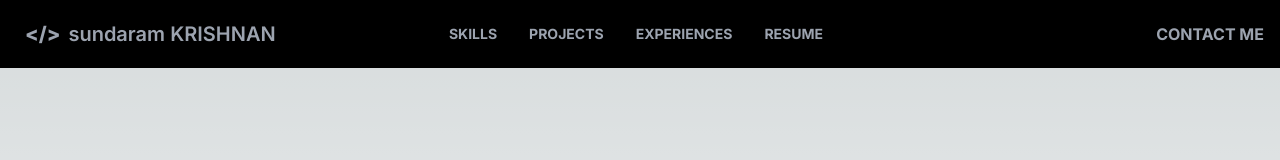
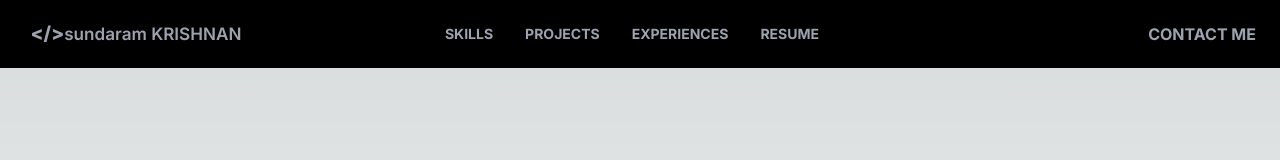
Before and after one commit to sundaram123krishnan/dev-portfolio, a Next.js app: page / in a window 1280 px wide. Shown: the top 160 px of the page. Built offline with nearby package versions, Linux system fonts and the light colour scheme.

Commit message:
fixing navbar responsiveness

```diff
--- a/src/app/components/Navbar.tsx
+++ b/src/app/components/Navbar.tsx
@@ -40,7 +40,12 @@ export default function Navbar() {
             </svg>
           </div>
           {menuOpen && (
-            <ul className="menu menu-sm dropdown-content mt-3 z-[1] p-2 shadow rounded-box w-52">
+            <ul className="menu menu-sm dropdown-content mt-3 z-[1] p-2 shadow rounded-box w-52 bg-gray-500 text-white">
+              <li className="uppercase">
+                <Link href="/">
+                  <p onClick={closeMenu}>Home</p>
+                </Link>
+              </li>
               <li className="uppercase">
                 <Link href="/skills">
                   <p onClick={closeMenu}>Skills</p>
@@ -57,18 +62,22 @@ export default function Navbar() {
                 </Link>
               </li>
               <li className="uppercase">
-                <Link href="/resume">
+                <Link href="/Sundaram_Resume.pdf">
                   <p onClick={closeMenu}>RESUME</p>
                 </Link>
               </li>
             </ul>
           )}
         </div>
-        <a href="/" className="btn btn-ghost text-xl">
-          <span className="font-extrabold">{"</>"}</span>sundaram KRISHNAN
+        <a
+          href="/"
+          className="hidden  lg:block btn btn-ghost text-lg text-center py-2"
+        >
+          <span className="font-extrabold text-xl">{"</>"}</span>sundaram
+          KRISHNAN
         </a>
       </div>
-      <div className="navbar-center hidden lg:flex ">
+      <div className="hidden lg:flex navbar-center">
         <ul className="menu menu-horizontal px-1">
           <li className="uppercase">
             <Link href="/skills">Skills</Link>
@@ -80,11 +89,11 @@ export default function Navbar() {
             <Link href="/experiences">Experiences</Link>
           </li>
           <li className="uppercase">
-            <Link href="/resume">Resume</Link>
+            <Link href="/Sundaram_Resume.pdf">Resume</Link>
           </li>
         </ul>
       </div>
-      <div className="navbar-end uppercase mr-2">
+      <div className="navbar-end uppercase mr-4">
         <Link href="/form">Contact Me</Link>
       </div>
     </div>
```
